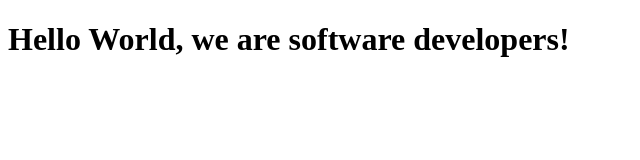
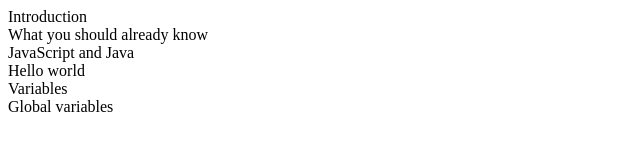
Before and after one commit to chinweokwu/technicaldoc, a plain HTML site: page index.html in a window 1280 px wide. Shown: the whole page, without its empty margins (0-640 px from the left). Drawn offline with Linux system fonts and the light colour scheme.

Commit message:
introductionsection-globalsection

```diff
--- a/index.html
+++ b/index.html
@@ -7,7 +7,34 @@
   </head>
 
   <body>
-    <h1>Hello World, we are software developers!</h1>
+    <main id="main-doc">
+        <section class="main-section" id="header">
+          <header>Introduction </header>
+        </section>
+
+        <section class="main-section" id="what-you-know">
+          <header>What you should already know</header>
+        </section>
+
+        <section class="main-section" id="javaScript-and-java">
+          <header>JavaScript and Java</header>
+        </section>
+
+        <section class="main-section" id="hello-world">
+            <header>Hello world</header>
+        </section>
+
+        <section class="main-section" id="variables">
+            <header>Variables</header>
+        </section>
+
+        <section class="main-section" id="global-variables">
+            <header>Global variables</header>
+        </section>
+
+
+
+    </main>
     <script src="https://cdn.freecodecamp.org/testable-projects-fcc/v1/bundle.js"></script>
 
     <script  src="js/index.js"></script>
```
